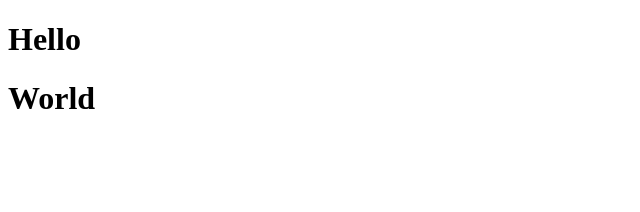
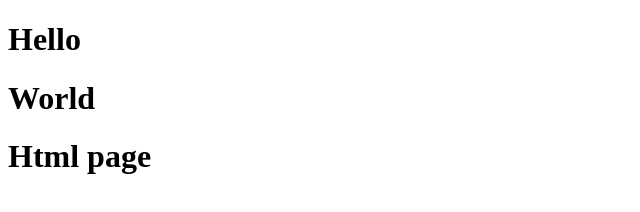
Before and after one commit to prem-choudhary/Interview, a plain HTML site: page interview/page.html in a window 1280 px wide. Shown: the whole page, without its empty margins (0-640 px from the left). Drawn offline with Linux system fonts and the light colour scheme.

Commit message:
html-page-01

```diff
--- a/interview/page.html
+++ b/interview/page.html
@@ -13,7 +13,7 @@
         <h1>World</h1>
     </div>
     <div>
-
+        <h1>Html page</h1>
     </div>
 </body>
 </html>
```
